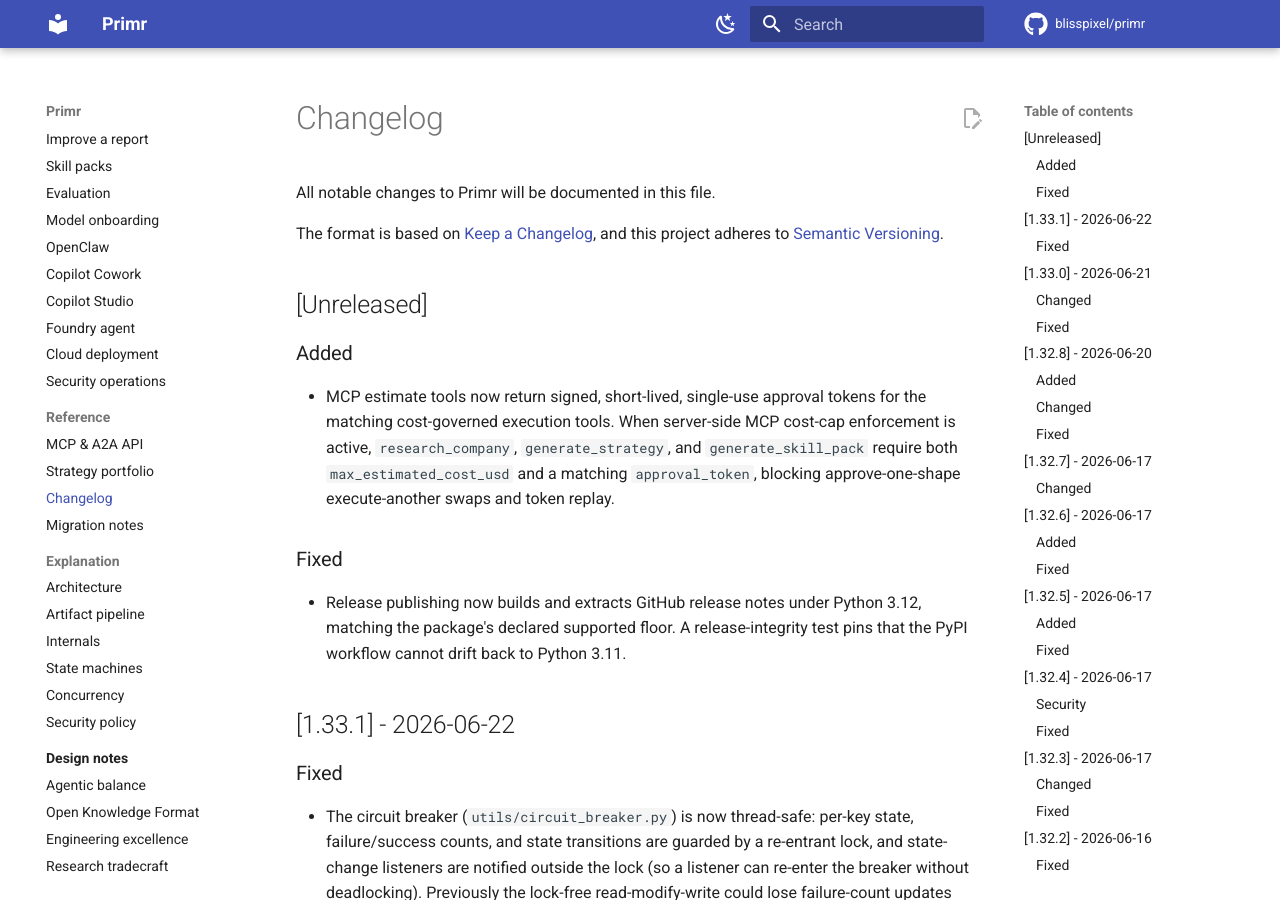
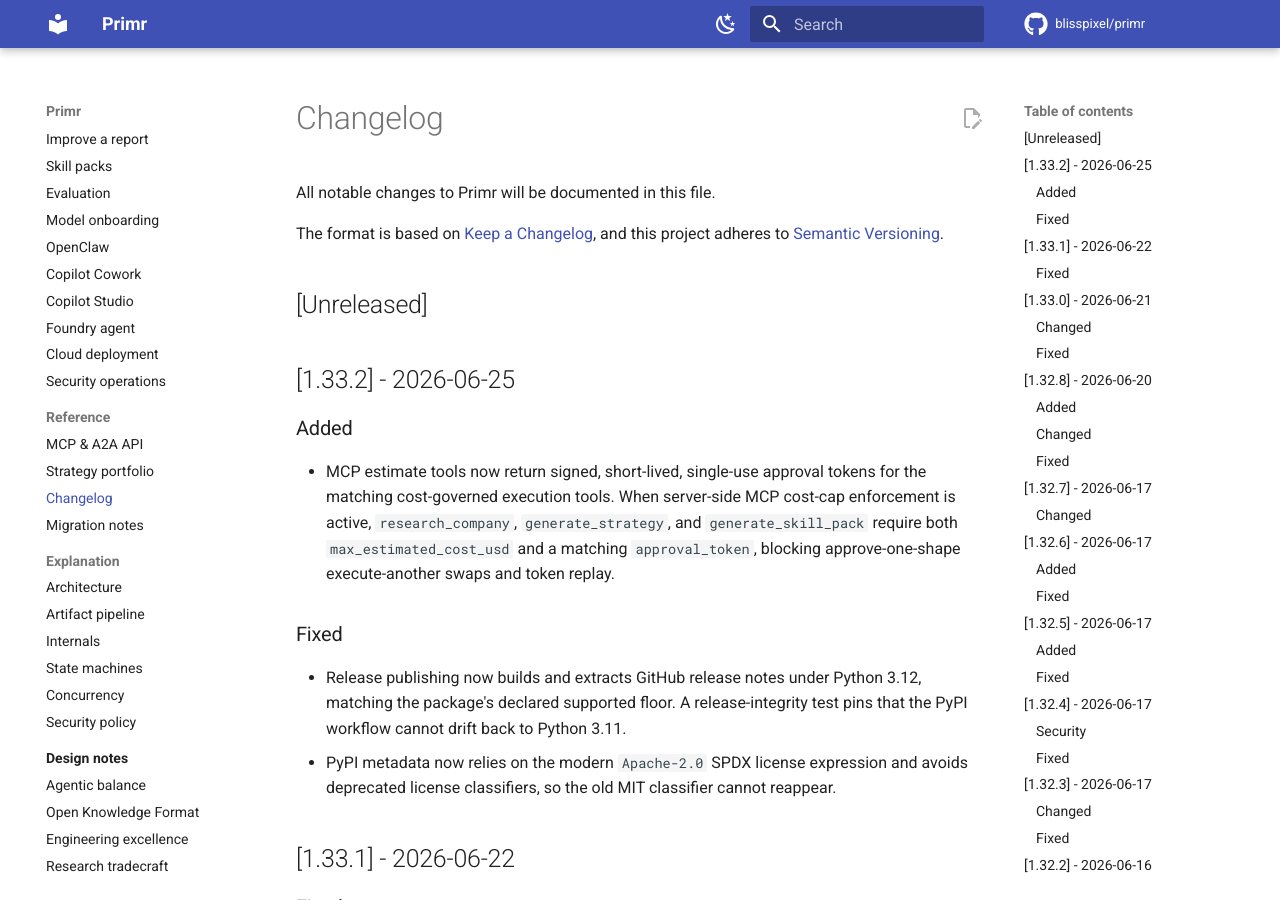
Before and after one commit to blisspixel/primr, an MkDocs documentation site: the page built from docs/CHANGELOG.md, in a window 1280 px wide and 900 px high. Built offline with MkDocs 1.6.1 and Material for MkDocs 9.7.7, drawn with Linux system fonts in a browser that asks for light colours; comment, search, counter and statistics services are not loaded.

```diff
--- a/docs/CHANGELOG.md
+++ b/docs/CHANGELOG.md
@@ -6,6 +6,8 @@ The format is based on [Keep a Changelog](https://keepachangelog.com/en/1.0.0/),
 and this project adheres to [Semantic Versioning](https://semver.org/spec/v2.0.0.html).
 
 ## [Unreleased]
+
+## [1.33.2] - 2026-06-25
 
 ### Added
 
@@ -21,6 +23,9 @@ and this project adheres to [Semantic Versioning](https://semver.org/spec/v2.0.0
 - Release publishing now builds and extracts GitHub release notes under Python
   3.12, matching the package's declared supported floor. A release-integrity
   test pins that the PyPI workflow cannot drift back to Python 3.11.
+- PyPI metadata now relies on the modern `Apache-2.0` SPDX license expression
+  and avoids deprecated license classifiers, so the old MIT classifier cannot
+  reappear.
 
 ## [1.33.1] - 2026-06-22
 
--- a/pyproject.toml
+++ b/pyproject.toml
@@ -4,7 +4,7 @@ build-backend = "setuptools.build_meta"
 
 [project]
 name = "primr"
-version = "1.33.1"
+version = "1.33.2"
 description = "Turn any company or organization URL into a strategic intelligence brief. Adaptive scraping + AI-powered research and synthesis."
 readme = "README.md"
 license = "Apache-2.0"
--- a/src/primr/__init__.py
+++ b/src/primr/__init__.py
@@ -9,7 +9,7 @@ This package provides tools for automated company research including:
 - REST API for research requests (optional, requires fastapi)
 """
 
-__version__ = "1.33.1"
+__version__ = "1.33.2"
 __author__ = "Nick Seal"
 
 # Subpackages are available via direct import:
```
Also changed, not shown: CURRENT-STATE-ANALYSIS.md (+5 -0 lines), PROGRESS-LOG.md (+5 -0 lines), ROADMAP.md (+2 -1 lines), 3 other files.
